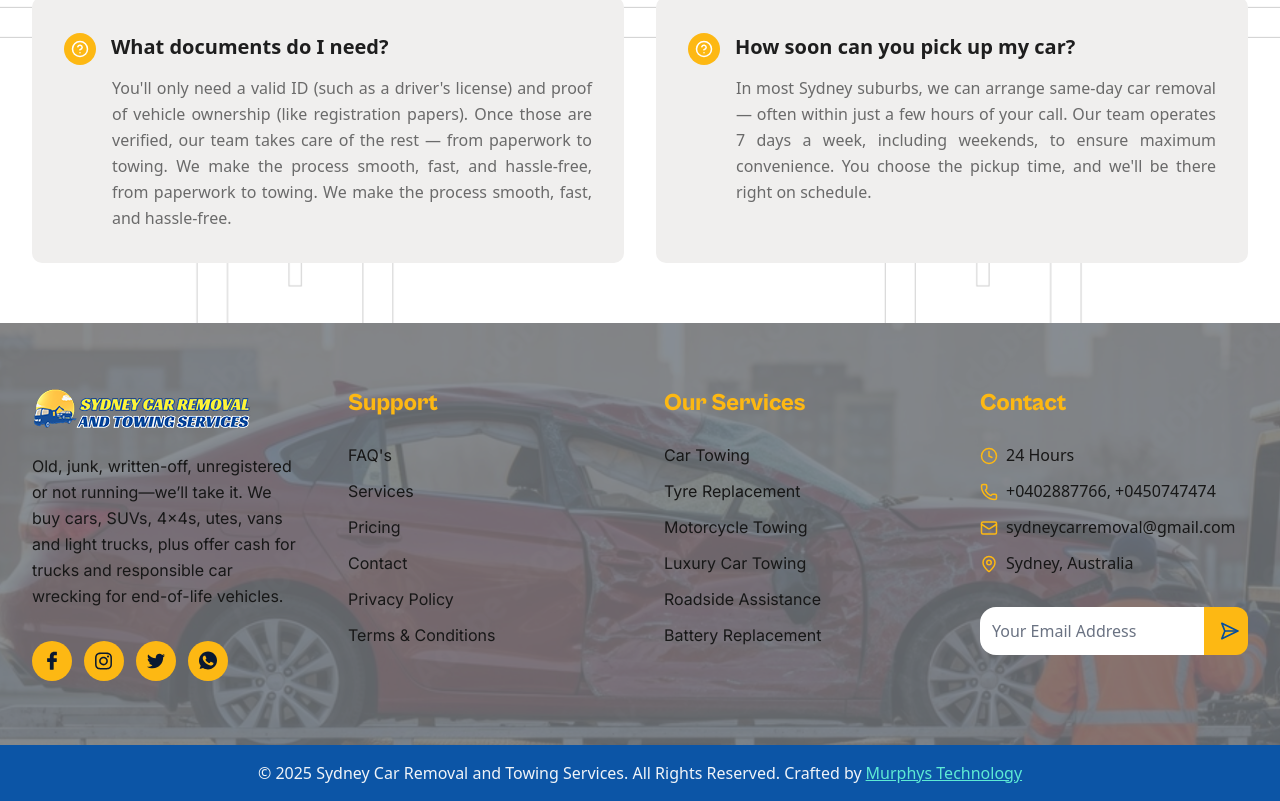
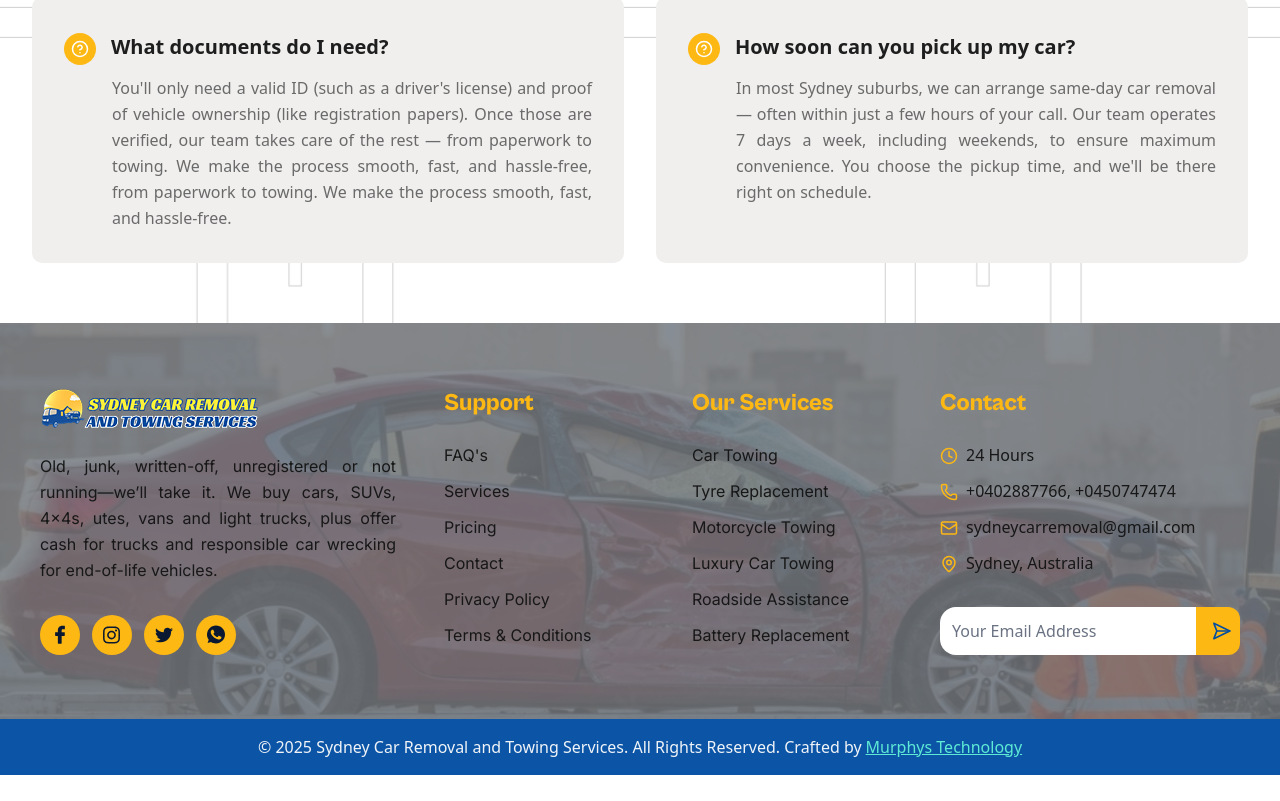
Before and after one commit to dibyawebtuned/sydneycar, a Next.js app: page / in a window 1280 px wide. Shown: the part 5789-6590 px from the top of the page. After the commit the page ends 6564 px from the top, so only its background shows below. Built offline with nearby package versions, Linux system fonts and the light colour scheme.

Commit message:
fix: deploy

```diff
--- a/components/Footer.tsx
+++ b/components/Footer.tsx
@@ -64,7 +64,6 @@ const Footer: React.FC = () => {
   return (
     <footer className="relative w-full overflow-hidden">
       {/* Background Image Layer */}
-      {/* Background Layer */}
       <div className="absolute inset-0 -z-10">
         {/* Background Image */}
         <div
@@ -80,15 +79,15 @@ const Footer: React.FC = () => {
       </div>
 
       {/* Top Section */}
-      <div className="relative z-10 py-12 sm:py-16 px-4 sm:px-6 lg:px-8">
-        <div className="max-w-7xl mx-auto grid grid-cols-1 sm:grid-cols-2 lg:grid-cols-4 gap-10 sm:gap-12">
+      <div className="relative z-10 py-15 sm:py-16 px-4 sm:px-6 lg:px-8">
+        <div className="w-full max-w-[1200px] mx-auto flex flex-col lg:flex-row gap-10 sm:gap-12">
 
           {/* Logo & Description */}
-          <div className="flex flex-col">
+          <div className="flex-1 flex flex-col mb-10 lg:mb-0">
             <div className="mb-6">
               <Image src={logoImg} alt="Sydney Car Removal Logo" className="h-[42px] w-auto" />
             </div>
-            <p className={`text-sm sm:text-base leading-relaxed mb-6 sm:mb-8 ${inter.className}`}>
+            <p className={`text-sm sm:text-base leading-relaxed mb-6 sm:mb-8 text-justify flex-wrap ${inter.className}`}>
               Old, junk, written-off, unregistered or not running—we’ll take it. We buy cars, SUVs, 4×4s, utes, vans and light trucks, plus offer cash for trucks and responsible car wrecking for end-of-life vehicles.
             </p>
             <div className="flex space-x-3">
@@ -100,7 +99,7 @@ const Footer: React.FC = () => {
           </div>
 
           {/* Support Links */}
-          <div>
+          <div className="flex-1 lg:flex-none lg:w-1/6">
             <h4 className="text-xl sm:text-2xl font-extrabold mb-4 sm:mb-6 text-[#fdb813] font-cabinet">Support</h4>
             <ul className="space-y-2 sm:space-y-3">
               {supportLinks.map((link) => (
@@ -118,7 +117,7 @@ const Footer: React.FC = () => {
           </div>
 
           {/* Service Links */}
-          <div>
+          <div className="flex-1 lg:flex-none lg:w-1/6">
             <h4 className="text-xl sm:text-2xl font-extrabold mb-4 sm:mb-6 text-[#fdb813] font-cabinet">Our Services</h4>
             <ul className="space-y-2 sm:space-y-3">
               {serviceLinks.map((link) => (
@@ -136,7 +135,7 @@ const Footer: React.FC = () => {
           </div>
 
           {/* Contact & Newsletter */}
-          <div>
+          <div className="flex-1 lg:flex-none lg:w-1/4">
             <h4 className="text-xl sm:text-2xl font-extrabold mb-4 sm:mb-6 text-[#fdb813] font-cabinet">Contact</h4>
             <ul className="space-y-3 mb-6 text-sm sm:text-base">
               <li className="flex items-start"><Clock size={18} className="mr-2 mt-1 text-[#fdb813]" />24 Hours</li>
@@ -145,7 +144,6 @@ const Footer: React.FC = () => {
               <li className="flex items-start"><MapPin size={18} className="mr-2 mt-1 text-[#fdb813]" />Sydney, Australia</li>
             </ul>
 
-            {/* Newsletter */}
             <form className="flex mt-8">
               <input
                 type="email"
@@ -176,7 +174,9 @@ const Footer: React.FC = () => {
               </button>
             </form>
           </div>
+
         </div>
+
       </div>
 
       {/* Bottom Section */}
--- a/package.json
+++ b/package.json
@@ -27,6 +27,7 @@
     "@types/nodemailer": "^7.0.3",
     "@types/react": "^19",
     "@types/react-dom": "^19",
+    "@types/react-modal": "^3.16.3",
     "eslint": "^9",
     "eslint-config-next": "16.0.0",
     "tailwindcss": "^4",
```
Also changed, not shown: 1 other file (tests, documents, lock files or other folders).
